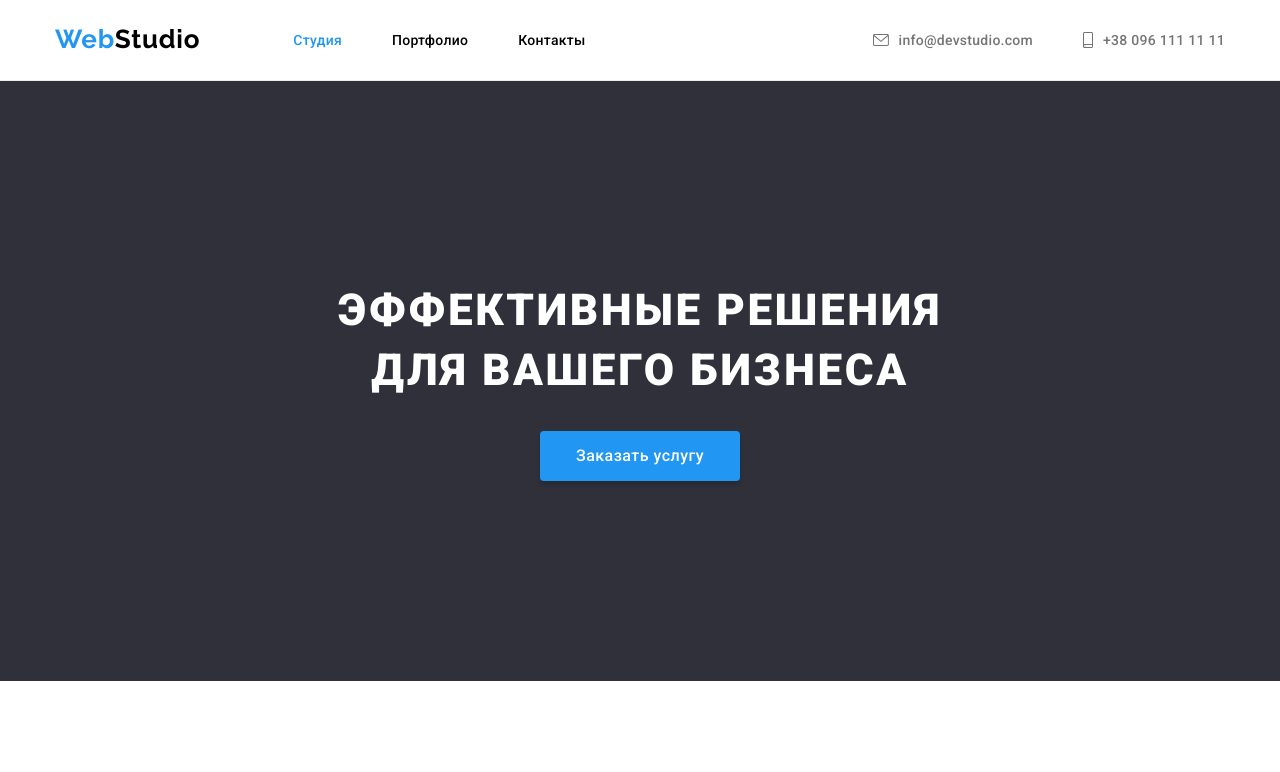
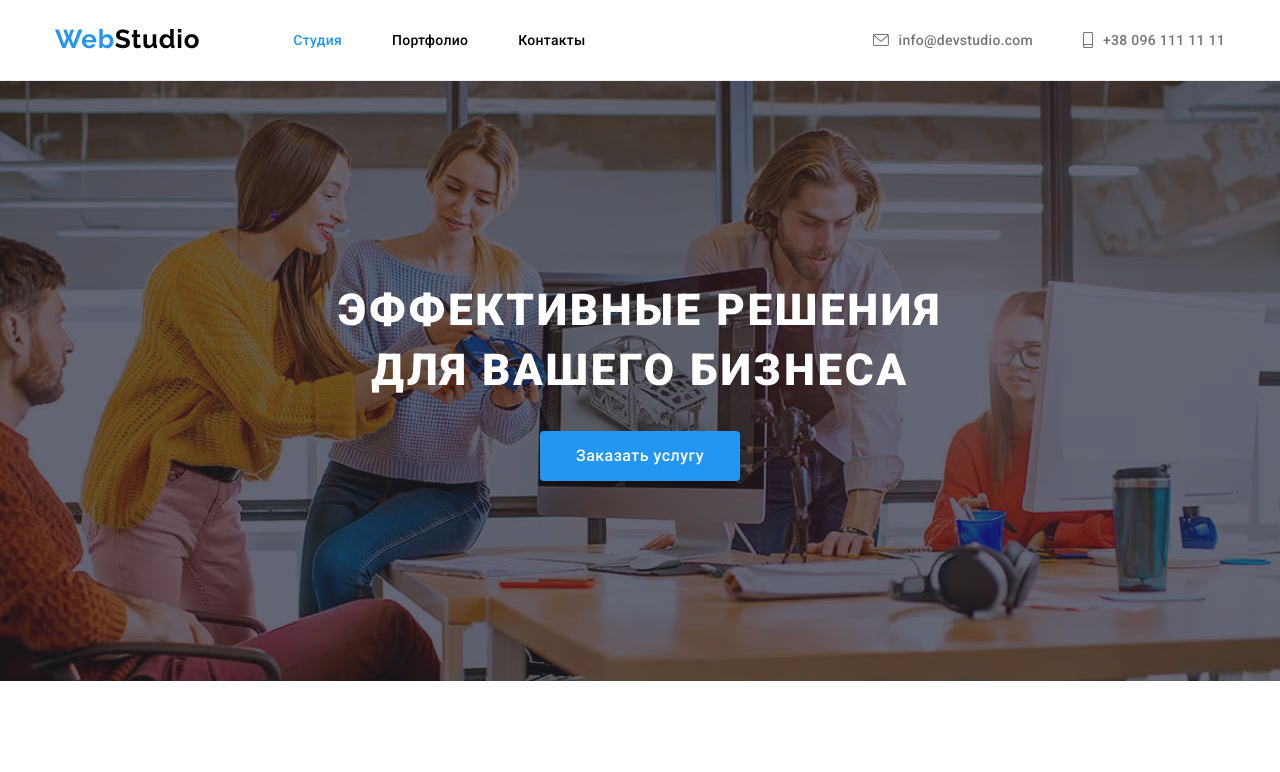
Before and after one commit to Yevhenii-bs/goit-markup-hw-04, a plain HTML site: page index.html in a window 1280 px wide. Shown: the top 772 px of the page. Drawn offline with nearby package versions, Linux system fonts and the light colour scheme; the site is published under a folder, as on GitHub Pages, so addresses that start at the root find nothing.

Commit message:
исправил фон в хэдере

```diff
--- a/css/styles.css
+++ b/css/styles.css
@@ -195,7 +195,7 @@ p {
       rgba(47, 48, 58, 0.4),
       rgba(47, 48, 58, 0.4)
     ),
-    url(/images/img.jpg);
+    url(../images/img.jpg);
   background-size: cover;
   background-position: center;
 }
```
